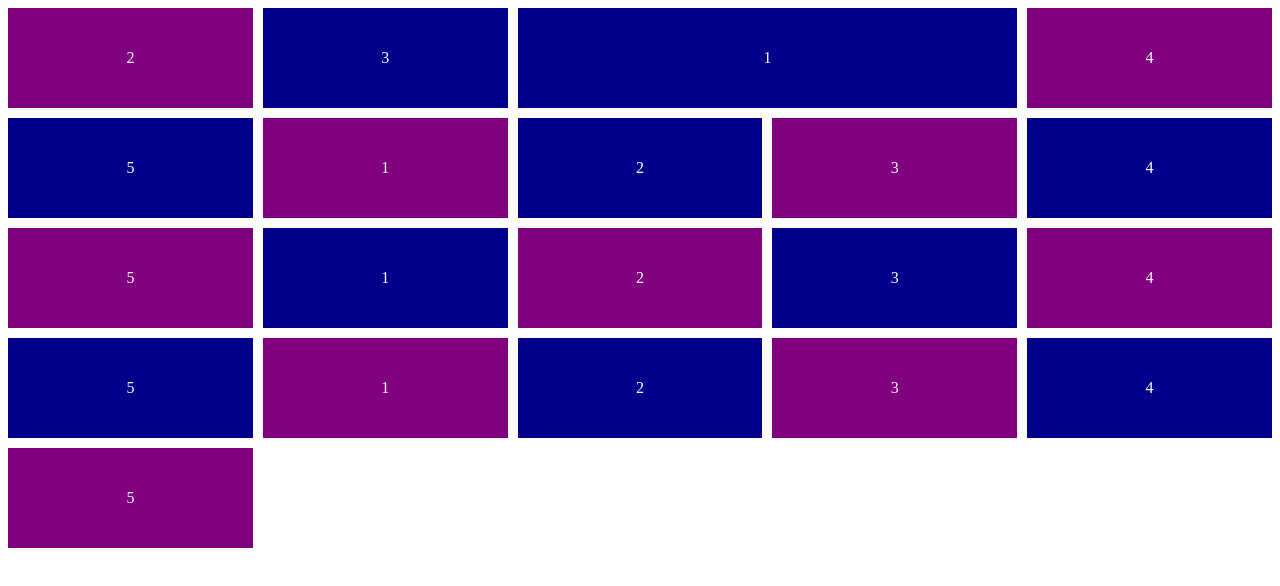
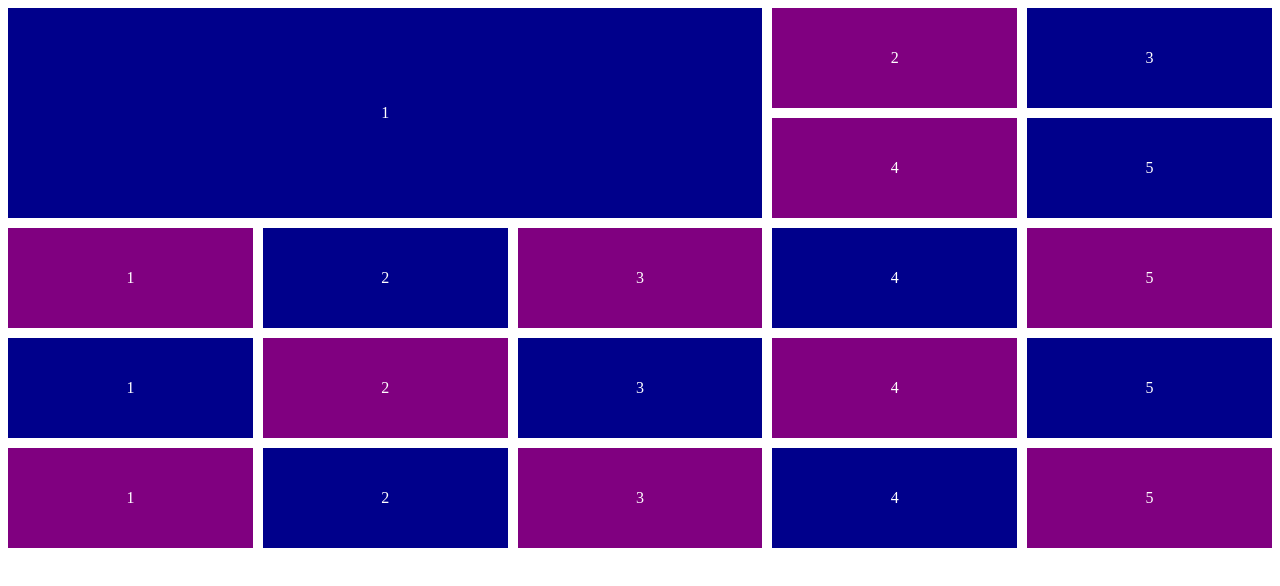
Before and after one commit to Yesdoing/css-master, a plain HTML site: page grid.html in a window 1280 px wide. Drawn offline with Linux system fonts and the light colour scheme.

Commit message:
Grid row, start, end, span

```diff
--- a/grid.html
+++ b/grid.html
@@ -12,7 +12,7 @@
             grid-gap: 10px;
             grid-auto-rows: 100px;
             grid-auto-flow: dense;
-            grid-template-columns: 1fr [first-line] 1fr [second-line] 1fr [third-line] 1fr [fourth-line] 1fr [fifth-line]
+            grid-template-columns: repeat(5, 1fr);
         }
 
         .box {
@@ -31,8 +31,8 @@
         }
 
         .box:first-child {
-            grid-column-start: second-line;
-            grid-column-end: fourth-line;
+            grid-row: span 2;
+            grid-column: span 3;
         }
     </style>
 </head>
```
Also changed, not shown: README.md.
